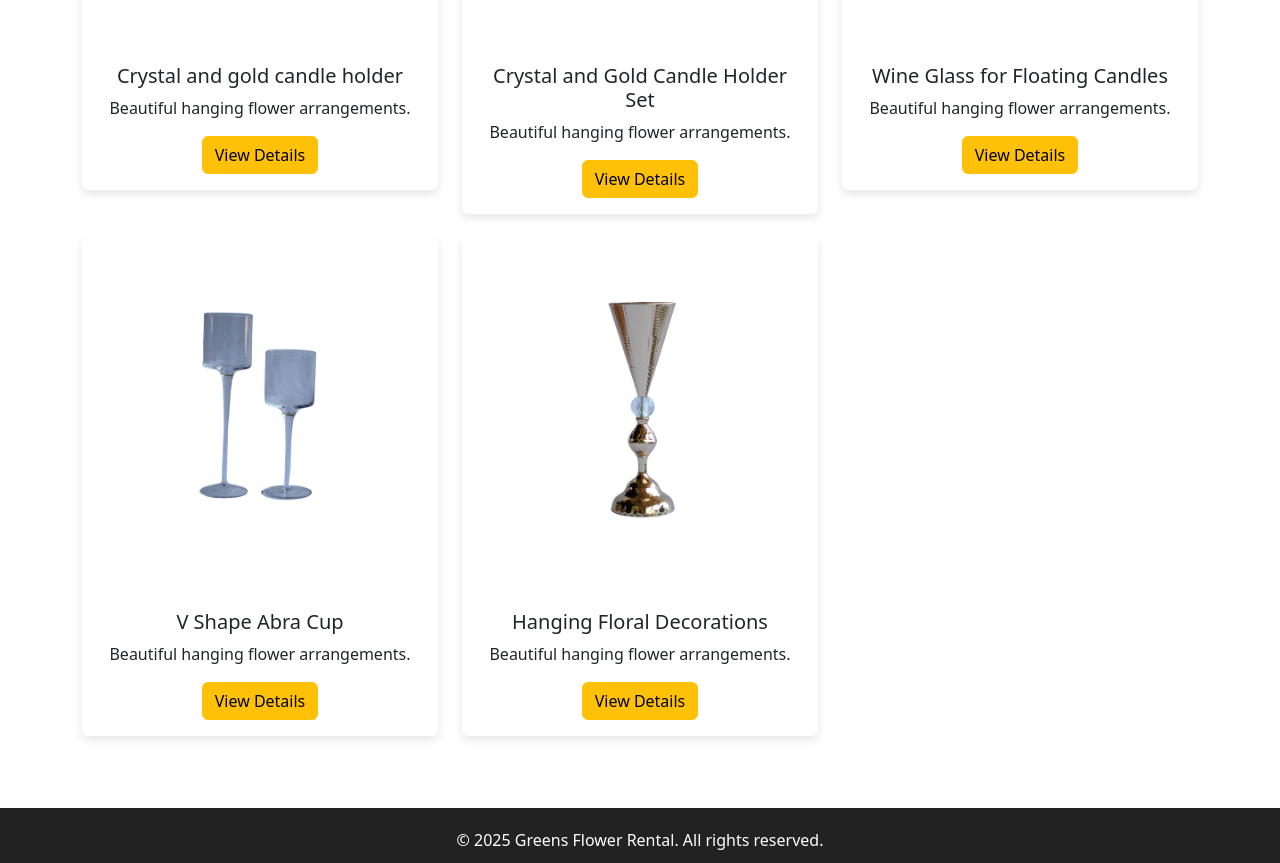
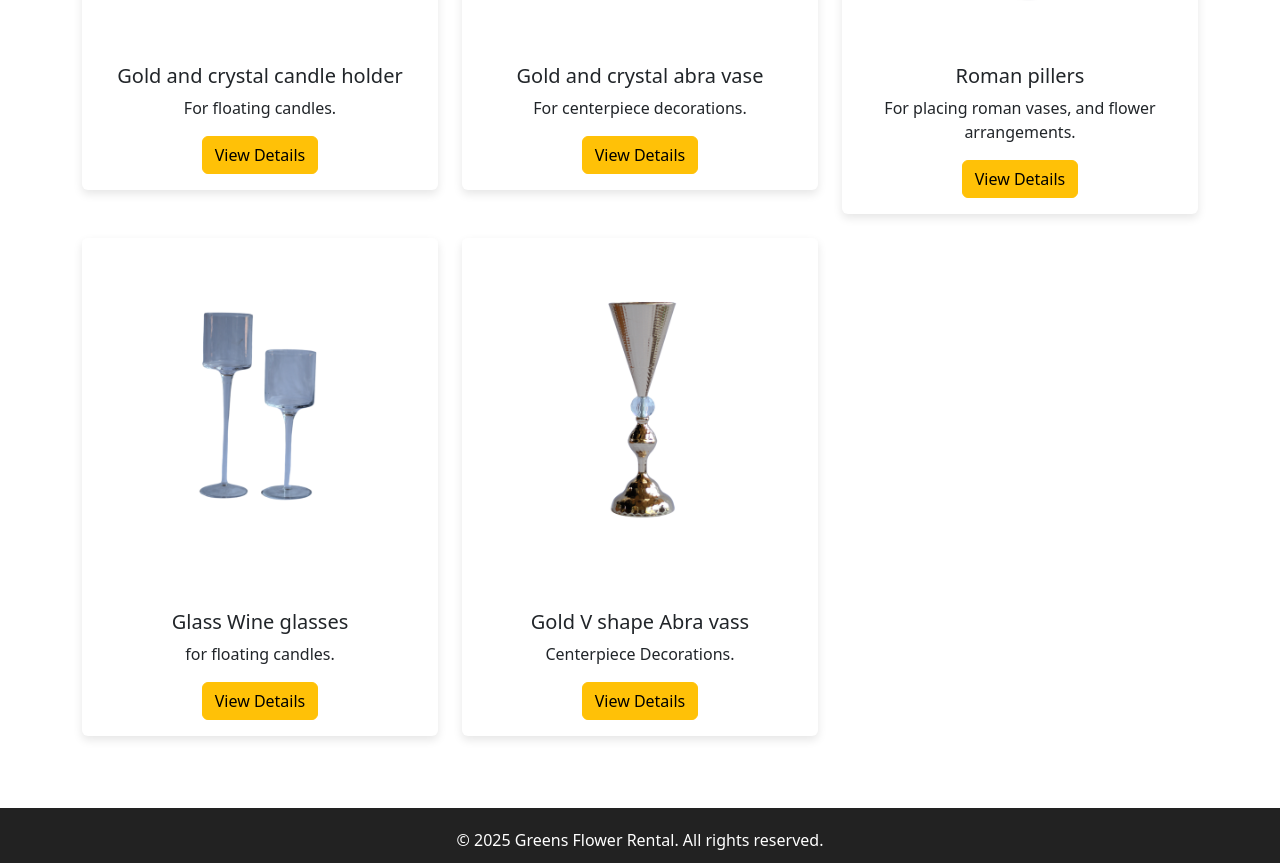
Before and after one commit to Darshaonline/Rental-Products-Greens-, a plain HTML site: page index.html in a window 1280 px wide. Shown: the part 2562-3425 px from the top of the page. Drawn offline with nearby package versions, Linux system fonts and the light colour scheme.

Commit message:
index.html

```diff
--- a/index.html
+++ b/index.html
@@ -238,8 +238,8 @@
         <div class="card">
           <img src="images/Product 12.png" class="card-img-top" alt="Product 5"> <!--Replaced with 10th image with 12-->
           <div class="card-body text-center">
-            <h5 class="card-title">Crystal and gold candle holder</h5>
-            <p class="card-text">Beautiful hanging flower arrangements.</p>
+            <h5 class="card-title">Gold and crystal candle holder</h5>
+            <p class="card-text">For floating candles.</p>
             <a href="#" class="btn btn-warning">View Details</a>
           </div>
         </div>
@@ -250,8 +250,8 @@
         <div class="card">
           <img src="images/Product 11.png" class="card-img-top" alt="Product 5">
           <div class="card-body text-center">
-            <h5 class="card-title">Crystal and Gold Candle Holder Set</h5>
-            <p class="card-text">Beautiful hanging flower arrangements.</p>
+            <h5 class="card-title">Gold and crystal abra vase</h5>
+            <p class="card-text">For centerpiece decorations.</p>
             <a href="#" class="btn btn-warning">View Details</a>
           </div>
         </div>
@@ -260,10 +260,10 @@
 
       <div class="col-md-4 mb-4">
         <div class="card">
-          <img src="images/Product 12.png" class="card-img-top" alt="Product 5">
+          <img src="images/Product 10.png" class="card-img-top" alt="Product 5">
           <div class="card-body text-center">
-            <h5 class="card-title">Wine Glass for Floating Candles</h5>
-            <p class="card-text">Beautiful hanging flower arrangements.</p>
+            <h5 class="card-title">Roman pillers</h5>
+            <p class="card-text">For placing roman vases, and flower arrangements.</p>
             <a href="#" class="btn btn-warning">View Details</a>
           </div>
         </div>
@@ -274,8 +274,8 @@
         <div class="card">
           <img src="images/Product 13.png" class="card-img-top" alt="Product 5">
           <div class="card-body text-center">
-            <h5 class="card-title">V Shape Abra Cup</h5>
-            <p class="card-text">Beautiful hanging flower arrangements.</p>
+            <h5 class="card-title">Glass Wine glasses</h5>
+            <p class="card-text">for floating candles.</p>
             <a href="#" class="btn btn-warning">View Details</a>
           </div>
         </div>
@@ -286,8 +286,8 @@
         <div class="card">
           <img src="images/Product 14.png" class="card-img-top" alt="Product 5">
           <div class="card-body text-center">
-            <h5 class="card-title">Hanging Floral Decorations</h5>
-            <p class="card-text">Beautiful hanging flower arrangements.</p>
+            <h5 class="card-title">Gold V shape Abra vass</h5>
+            <p class="card-text">Centerpiece Decorations.</p>
             <a href="#" class="btn btn-warning">View Details</a>
           </div>
         </div>
```
